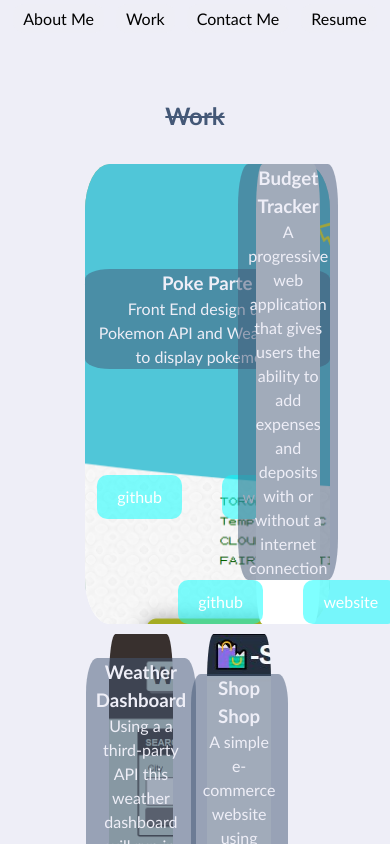
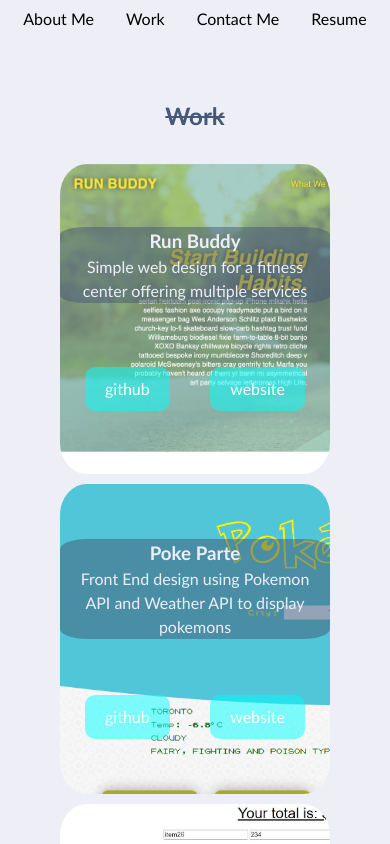
Before and after one commit to cruzma/React-Portfolio, a React (Create React App) app: page / in a window 390 px wide. Both pictures are taken after a click on the link "Work". Shown: the top 844 px of the page. Built offline with nearby package versions, Linux system fonts and the light colour scheme.

Commit message:
fixed work page

```diff
--- a/src/index.css
+++ b/src/index.css
@@ -392,20 +392,36 @@
     margin: 20px;
     text-align: center;
   }
-  .run-buddy {
-    grid-column: 2 / span 11;
+
+  .run-buddy{
+
+    grid-column: 2 / span 4;
+    grid-row: 1 / span 2;
   }
-  .poke-parte {
-    grid-column: 2/ span 5;
+
+  .poke-parte{
+
+    grid-column: 7 / span 4;
+    grid-row: 1 / span 2;
+
   }
-  .e-z-budget {
-    grid-column: 8 / span 5;
+
+  .budget-tracker{
+
+    grid-column: 2 /span 4;
+    grid-row: 3 /span 2;
   }
-  .react-calc {
-    grid-column: 2/ span 5;
+
+  .weather-dash{
+
+    grid-column: 7 /span 4;
+    grid-row: 3 / span 2;
   }
-  .pastel-puzzle {
-    grid-column: 8 / span 5;
+
+  .shop-shop{
+
+    grid-column: 4 /span 5;
+    grid-row: 5 / span 2;
   }
 }
 
@@ -429,17 +445,35 @@
     .about-me-info p{
       width: 100%;
     }
-    .poke-parte {
-      grid-column: 2/ span 11;
+    .run-buddy{
+
+      grid-column: 2 / span 9;
+      grid-row: 1 / span 2;
     }
-    .e-z-budget {
-      grid-column: 2 / span 11;
+
+    .poke-parte{
+
+      grid-column: 2 / span 9;
+      grid-row: 3 / span 2;
+
     }
-    .react-calc {
-      grid-column: 2/ span 11;
+
+    .budget-tracker{
+
+      grid-column: 2 / span 9;
+      grid-row: 5 /span 2;
     }
-    .pastel-puzzle {
-      grid-column: 2 / span 11;
+
+    .weather-dash{
+
+      grid-column: 2 / span 9;
+      grid-row: 7 / span 2;
+    }
+
+    .shop-shop{
+
+      grid-column: 2 / span 9;
+      grid-row: 9 / span 2;
     }
 
 
@@ -491,6 +525,38 @@
         padding: 10px 40px 10px 40px;
       }
 
+      .run-buddy{
+
+        grid-column: 1 / span 11;
+        grid-row: 1 / span 2;
+      }
+
+      .poke-parte{
+
+        grid-column: 1 / span 11;
+        grid-row: 3 / span 2;
+
+      }
+
+      .budget-tracker{
+
+        grid-column: 1 / span 11;
+        grid-row: 5 /span 2;
+      }
+
+      .weather-dash{
+
+        grid-column: 1 / span 11;
+        grid-row: 7 / span 2;
+      }
+
+      .shop-shop{
+
+        grid-column: 1 / span 11;
+        grid-row: 9 / span 2;
+      }
+
+
       footer{
         flex-direction: column;
       }
```
Lines whose indentation alone changed are shown as unchanged.
